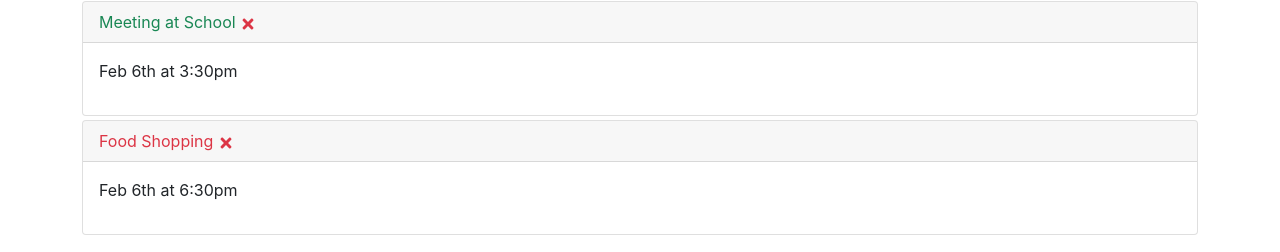
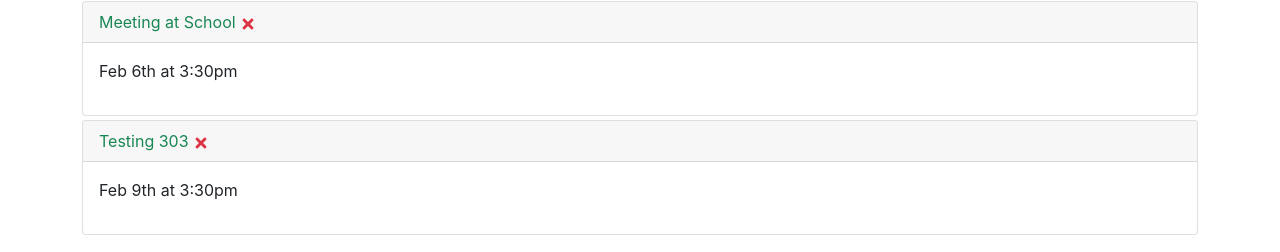
Before and after one commit to umargarga/reactjs, a React (Create React App) app: page / in a window 1280 px wide. Shown: the part 176-428 px from the top of the page. Built offline with nearby package versions, Linux system fonts and the light colour scheme; data requests are answered from the project's data file.

Commit message:
Added json server npm install json-server

```diff
--- /dev/null
+++ b/db.json
@@ -0,0 +1,22 @@
+{
+  "tasks": [
+    {
+      "id": 1,
+      "text": "Doctors Appointment",
+      "day": "Feb 5th at 2:30pm",
+      "reminder": true
+    },
+    {
+      "id": 2,
+      "text": "Meeting at School",
+      "day": "Feb 6th at 3:30pm",
+      "reminder": true
+    },
+    {
+      "text": "Testing 303",
+      "day": "Feb 9th at 3:30pm",
+      "reminder": true,
+      "id": 3
+    }
+  ]
+}
--- a/package.json
+++ b/package.json
@@ -6,6 +6,7 @@
     "@testing-library/jest-dom": "^5.11.4",
     "@testing-library/react": "^11.1.0",
     "@testing-library/user-event": "^12.1.10",
+    "json-server": "^0.16.3",
     "react": "^17.0.1",
     "react-dom": "^17.0.1",
     "react-icons": "^4.2.0",
@@ -16,7 +17,8 @@
     "start": "react-scripts start",
     "build": "react-scripts build",
     "test": "react-scripts test",
-    "eject": "react-scripts eject"
+    "eject": "react-scripts eject",
+    "server": "json-server --watch db.json --port 5000"
   },
   "eslintConfig": {
     "extends": [
--- a/src/App.js
+++ b/src/App.js
@@ -1,44 +1,70 @@
-import { useState } from 'react'
+import { useState, useEffect } from 'react'
 import Header from './components/Header'
 import Tasks from './components/Tasks'
 import AddTask from './components/AddTask'
 
 const App = () => {
   const [showAddTask, setShowAddTask] = useState (false)
-  const [tasks, setTasks] = useState([
-    {
-        id: 1,
-        text: 'Doctors Appointment',
-        day: 'Feb 5th at 2:30pm',
-        reminder: true,
+  const [tasks, setTasks] = useState([])
+
+  useEffect(() => {
+    const getTasks = async () => {
+      const tasksFromServer = await fetchTasks()
+      setTasks(tasksFromServer)
+    }
+    getTasks();
+  }, []);
+
+  const fetchTasks = async () => {
+    const res = await fetch('http://localhost:5000/tasks')
+    const data = await res.json()
+    return data
+  }
+
+  const fetchTask = async (id) => {
+    const res = await fetch(`http://localhost:5000/tasks/${id}`)
+    const data = await res.json()
+    return data
+  }
+
+const addTask = async (task) => {
+  const res = await fetch('http://localhost:5000/tasks', {
+    method: 'POST',
+    headers: {
+      'Content-type': 'application/json'
     },
-    {
-        id: 2,
-        text: 'Meeting at School',
-        day: 'Feb 6th at 3:30pm',
-        reminder: true,
-    },
-    {
-        id: 3,
-        text: 'Food Shopping',
-        day: 'Feb 6th at 6:30pm',
-        reminder: false,
-    }
-])
+    body: JSON.stringify(task)
+  })
 
-const addTask = (task) => {
-  const id = Math.floor(Math.random()*10000)+1
-  const newTask = { id, ...task}
-  setTasks([...tasks, newTask])
+  const data = await res.json()
+  setTasks([...tasks, data])
+  // const id = Math.floor(Math.random()*10000)+1
+  // const newTask = { id, ...task}
+  // setTasks([...tasks, newTask])
 }
 
-const deleteTask = (id) => {
+const deleteTask = async (id) => {
+  await fetch(`http://localhost:5000/tasks/${id}`, {
+    method: 'DELETE'
+  })
   setTasks(tasks.filter((task) => task.id !== id))
 }
 
-const toggleReminder = (id) => {
+const toggleReminder = async (id) => {
+  const taskToToggle = await fetchTask(id)
+  const updTask = {...taskToToggle, reminder: !taskToToggle.reminder }
+
+  const res = await fetch(`http://localhost:5000/tasks/${id}`, {
+    method: 'PUT',
+    headers: {
+      'Content-type': 'application/json'
+    },
+    body: JSON.stringify(updTask)
+  })
+  const data = await res.json()
+
   setTasks(tasks.map((task) => task.id === id
-  ? { ...task, reminder: !task.reminder}
+  ? { ...task, reminder: data.reminder}
   : task))
 }
   return (
```
Also changed, not shown: 1 other file (tests, documents, lock files or other folders).
